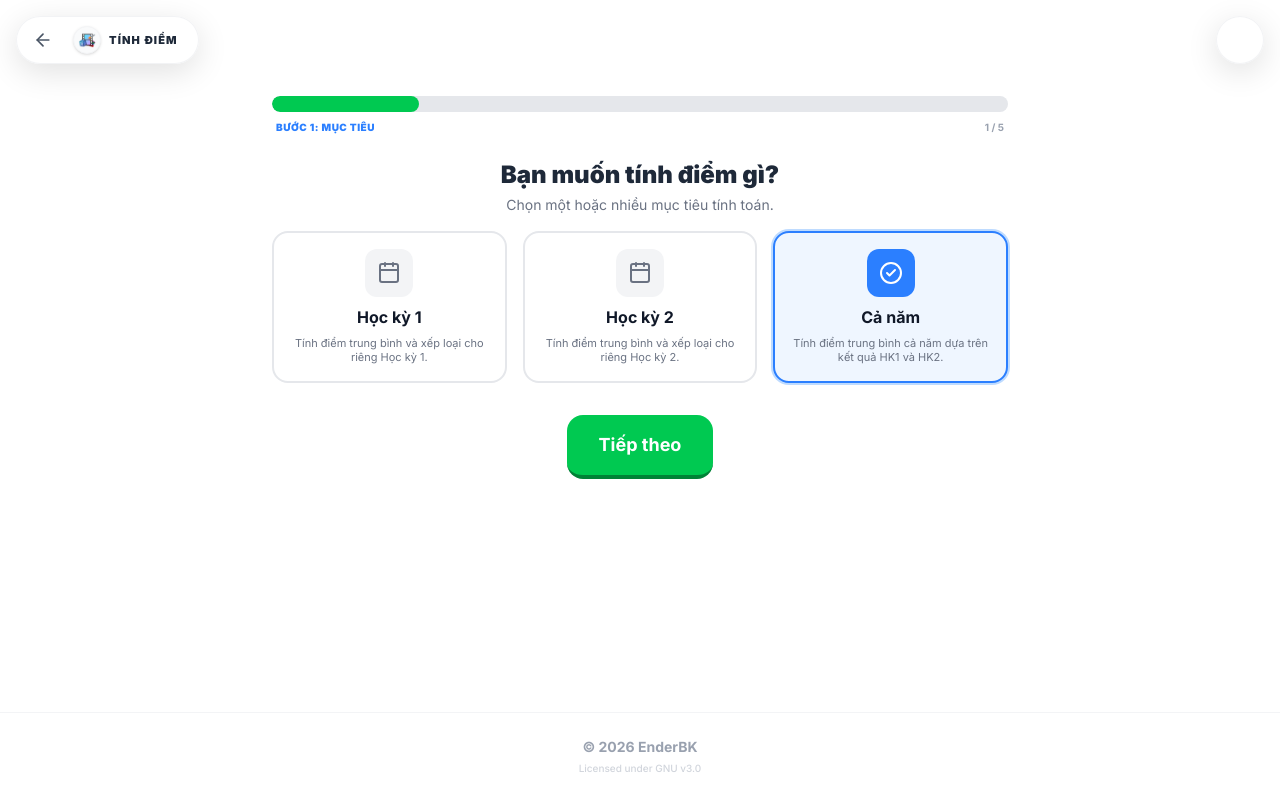
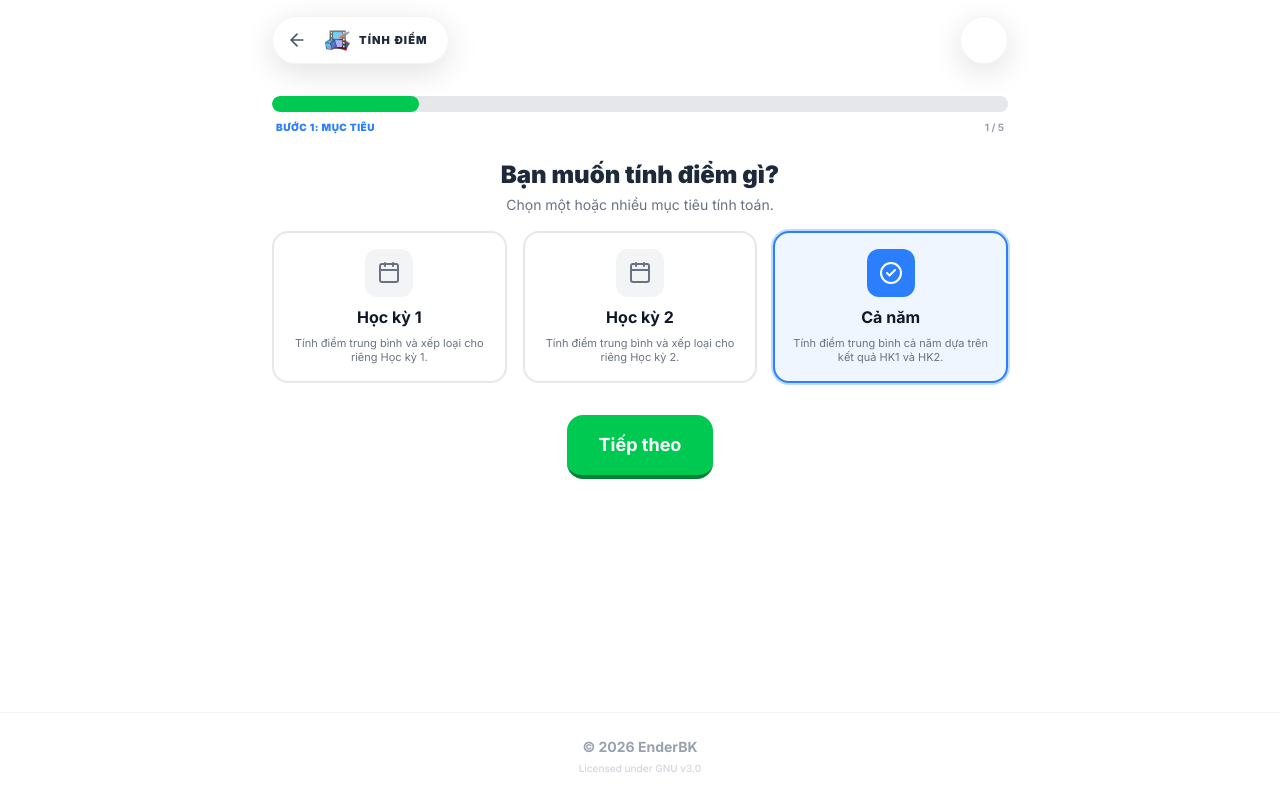
Before and after one commit to enderbk0/tinhdiem, a Next.js app: page /tinhdiem/ in a window 1280 px wide. Built offline with nearby package versions, Linux system fonts and the light colour scheme.

Commit message:
Style: Aligned floating islands to content edges and removed logo background circle

```diff
--- a/src/components/Navbar.tsx
+++ b/src/components/Navbar.tsx
@@ -21,10 +21,10 @@ export const Navbar: React.FC = () => {
   const isDark = resolvedTheme === 'dark';
 
   return (
-    <>
-      {/* Left Island: Back + Logo + Title */}
-      <div className="fixed top-4 left-4 z-50 pointer-events-none">
-        <nav className="bg-white/90 dark:bg-gray-900/90 backdrop-blur-2xl border border-gray-200/50 dark:border-gray-700/50 rounded-full pl-2 pr-5 h-12 flex items-center gap-3 shadow-[0_8px_32px_rgba(0,0,0,0.12)] pointer-events-auto transition-all">
+    <div className="fixed top-4 left-1/2 -translate-x-1/2 z-50 w-full max-w-3xl px-4 pointer-events-none">
+      <div className="flex justify-between items-center w-full">
+        {/* Left Island: Back + Logo + Title */}
+        <nav className="bg-white/90 dark:bg-gray-900/90 backdrop-blur-2xl border border-gray-200/50 dark:border-gray-700/50 rounded-full pl-1.5 pr-5 h-12 flex items-center gap-2 shadow-[0_8px_32px_rgba(0,0,0,0.12)] pointer-events-auto transition-all">
           <Button
             variant="ghost"
             size="sm"
@@ -35,12 +35,13 @@ export const Navbar: React.FC = () => {
           </Button>
 
           <div className="flex items-center gap-2">
-            <div className="relative w-7 h-7 flex items-center justify-center bg-gray-50 dark:bg-gray-800 rounded-full p-1 shadow-sm border border-gray-100 dark:border-gray-700">
+            {/* Logo standing alone, no circle background */}
+            <div className="relative w-7 h-7 flex items-center justify-center">
               <Image
                 src="/tinhdiem/enderbk'slabs.png"
                 alt="Logo"
-                width={24}
-                height={24}
+                width={28}
+                height={28}
                 className="object-contain"
                 priority
                 onError={(e) => {
@@ -56,10 +57,8 @@ export const Navbar: React.FC = () => {
             </h1>
           </div>
         </nav>
-      </div>
 
-      {/* Right Island: Theme Toggle */}
-      <div className="fixed top-4 right-4 z-50 pointer-events-none">
+        {/* Right Island: Theme Toggle */}
         <nav className="bg-white/90 dark:bg-gray-900/90 backdrop-blur-2xl border border-gray-200/50 dark:border-gray-700/50 rounded-full w-12 h-12 flex items-center justify-center shadow-[0_8px_32px_rgba(0,0,0,0.12)] pointer-events-auto transition-all">
           <Button
             variant="ghost"
@@ -74,6 +73,6 @@ export const Navbar: React.FC = () => {
           </Button>
         </nav>
       </div>
-    </>
+    </div>
   );
 };
```
